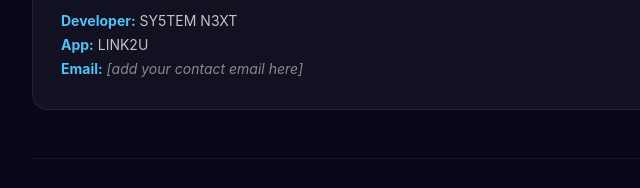
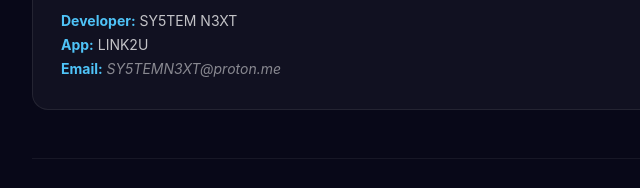
Before and after one commit to sy5temn3xt/link2u-privacy, a plain HTML site: page index.html in a window 1280 px wide. Shown: the part 3793-3981 px from the top of the page, 252-892 px from the left. Drawn offline with Linux system fonts and the light colour scheme.

Commit message:
Update contact email in index.html

```diff
--- a/index.html
+++ b/index.html
@@ -329,7 +329,7 @@
     <p>
       <strong style="color:#4FC3F7;">Developer:</strong> SY5TEM N3XT<br>
       <strong style="color:#4FC3F7;">App:</strong> LINK2U<br>
-      <strong style="color:#4FC3F7;">Email:</strong> <em style="color:rgba(255,255,255,0.5);">[add your contact email here]</em>
+      <strong style="color:#4FC3F7;">Email:</strong> <em style="color:rgba(255,255,255,0.5);">SY5TEMN3XT@proton.me</em>
     </p>
   </div>
 
```
